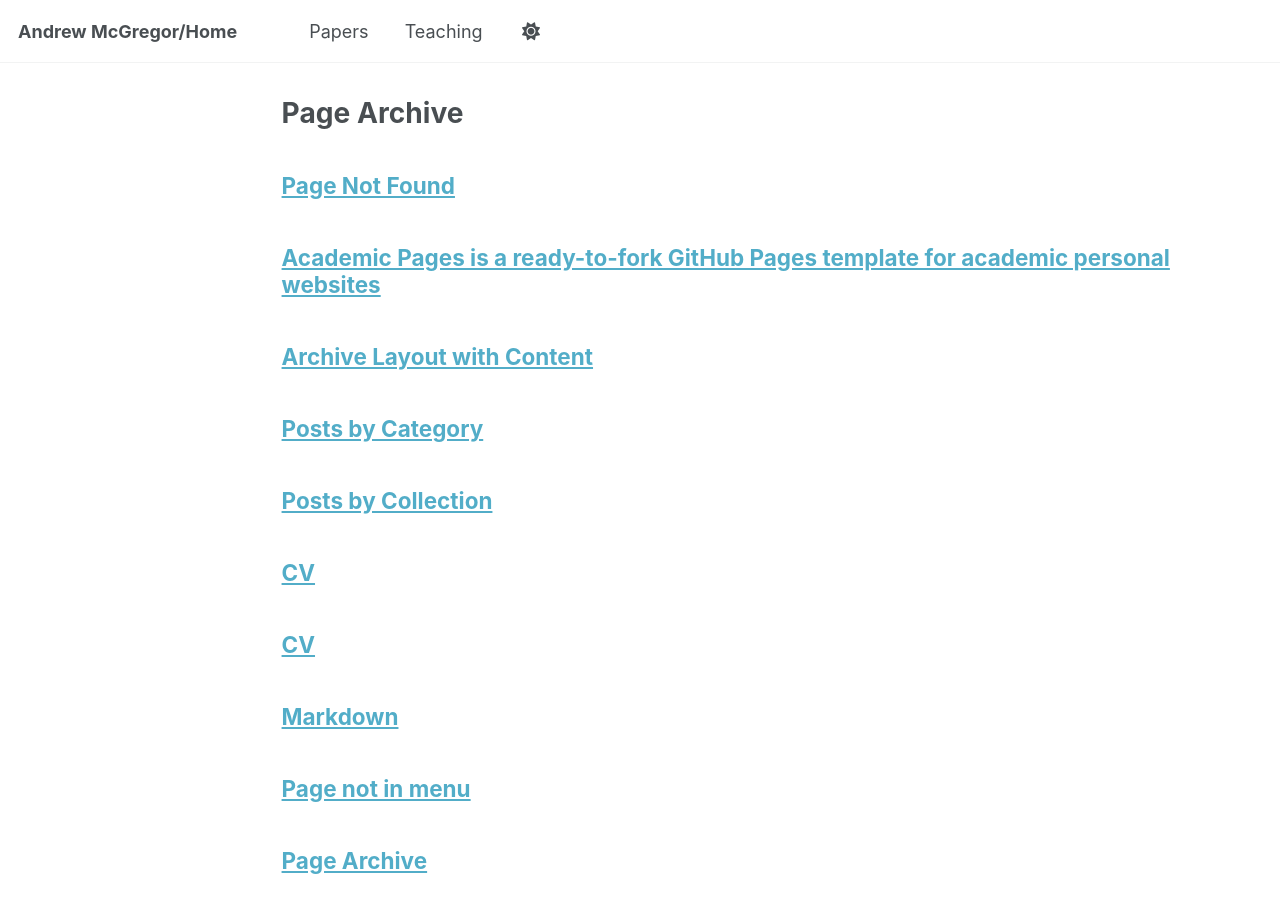
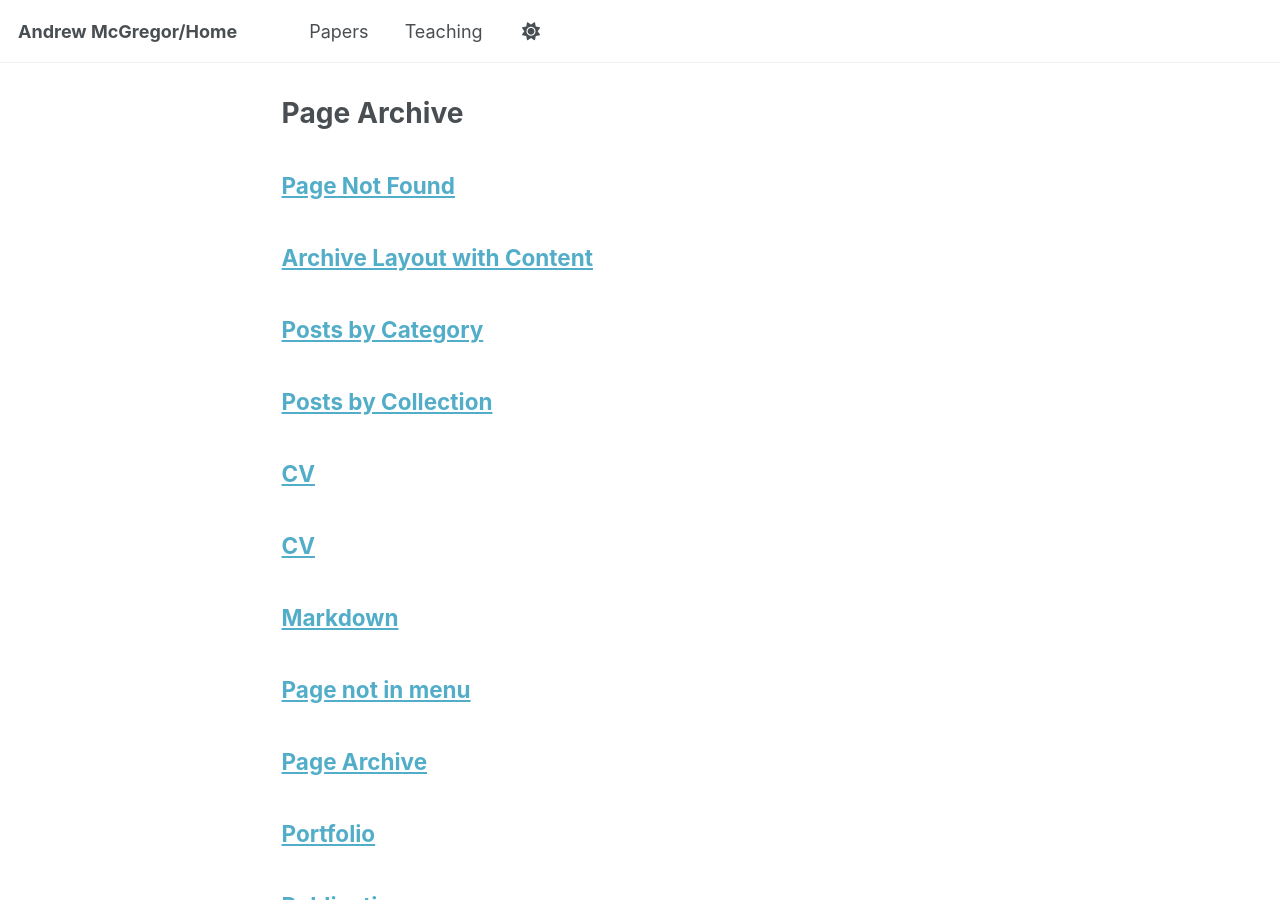
Before and after one commit to mcgregor-andrew/mcgregor-andrew.github.io, a Jekyll site: the page built from _pages/page-archive.html, in a window 1280 px wide and 900 px high. Built offline with Jekyll 4.4.1, drawn with Linux system fonts in a browser that asks for light colours; a script bundle is joined from its source files by our own code; library files that are not in the unit come from our copies.

Commit message:
Update about.md

```diff
--- a/_pages/about.md
+++ b/_pages/about.md
@@ -1,12 +1,4 @@
----
-permalink: /
-title: "Academic Pages is a ready-to-fork GitHub Pages template for academic personal websites"
-author_profile: true
-redirect_from:
-  - /about/
-  - /about.html
----
-Hi, I'm a Professor in the <a href="http://www.cs.umass.edu/">College of Information and Computer Sciences</a> at the  <a href="http://www.umass.edu/">University of Massachusetts, Amherst.</a>
+Hi, I'm a Professor in the [College of Information and Computer Sciences](http://www.cs.umass.edu/) at the  <a href="http://www.umass.edu/">[University of Massachusetts, Amherst](http://www.umass.edu/).
 
 This is the front page of a website that is powered by the [Academic Pages template](https://github.com/academicpages/academicpages.github.io) and hosted on GitHub pages. [GitHub pages](https://pages.github.com) is a free service in which websites are built and hosted from code and data stored in a GitHub repository, automatically updating when a new commit is made to the repository. This template was forked from the [Minimal Mistakes Jekyll Theme](https://mmistakes.github.io/minimal-mistakes/) created by Michael Rose, and then extended to support the kinds of content that academics have: publications, talks, teaching, a portfolio, blog posts, and a dynamically-generated CV. Incidentally, these same features make it a great template for anyone that needs to show off a professional template!
 
```
